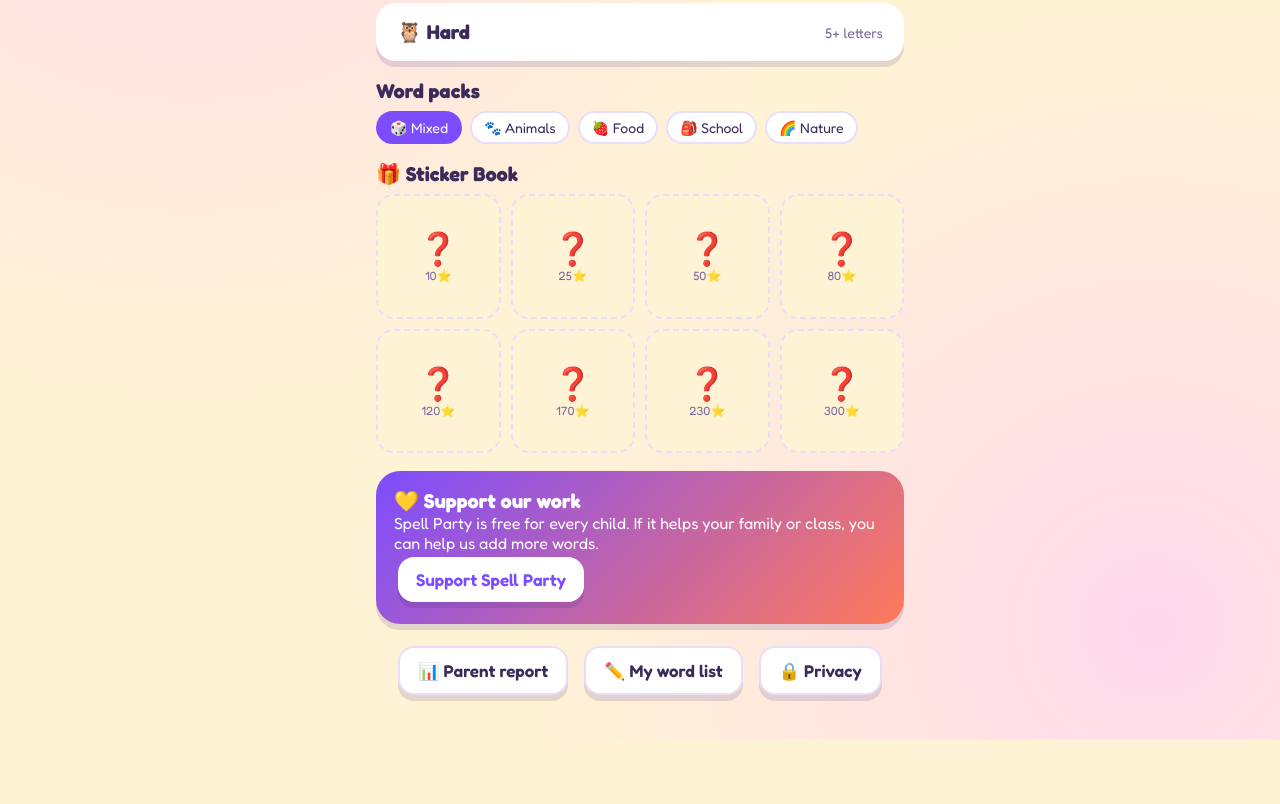
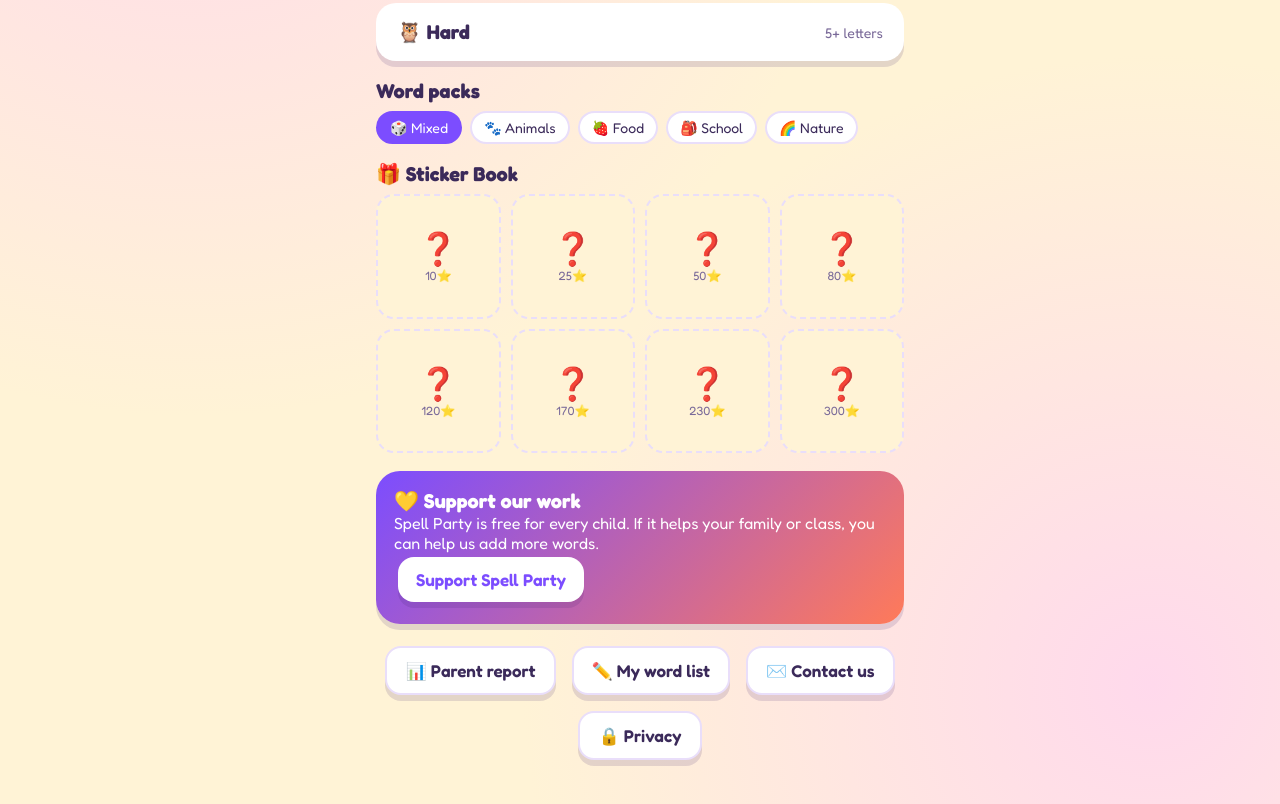
Before and after one commit to danep12/spell-party, a plain HTML site: page index.html in a window 1280 px wide. Shown: the part 390-1194 px from the top of the page. Before the commit the page ends 1129 px from the top, so only its background shows below. Drawn offline with Linux system fonts and the light colour scheme.

Commit message:
Spell-party

```diff
--- a/index.html
+++ b/index.html
@@ -49,7 +49,7 @@ const ST=[[10,"🦄"],[25,"🐲"],[50,"🚀"],[80,"🌈"],[120,"🦖"],[170,"
 const PK=[["m","🎲 Mixed"],["a","🐾 Animals"],["f","🍓 Food"],["s","🎒 School"],["n","🌈 Nature"]];
 // Fill these in: bank details and links show on the Support page only when set.
 const SUPPORT={holder:"",bank:"",acct:"",extra:"",cur:"",links:[]}; // links: [["Pay by card","https://..."]]
-const CONTACT={email:"",whatsapp:""};
+const CONTACT={email:"dgr8tcocepttech@gmail.com",whatsapp:"+2347068923757",site:"https://thedctech3.wordpress.com"};
 const CT=()=>[CONTACT.email&&`Email: <a href="mailto:${CONTACT.email}">${CONTACT.email}</a>`,CONTACT.whatsapp&&`WhatsApp: ${CONTACT.whatsapp}`].filter(Boolean).join("<br>")||"Questions or word requests? Contact details coming soon.";
 let S={kids:[],cur:0,pre:true,list:""},V="home",P="m",G={},gate=null,R={};
 try{R=JSON.parse(localStorage.getItem("spellparty1")||"{}")}catch(e){}
@@ -61,7 +61,7 @@ const $=document.getElementById("app"),go=v=>{V=v;draw();scrollTo(0,0)};
 const say=t=>{try{speechSynthesis.cancel();const u=new SpeechSynthesisUtterance(t);u.rate=.8;speechSynthesis.speak(u)}catch(e){}};
 const shuf=a=>{a=[...a];for(let i=a.length-1;i>0;i--){const j=Math.random()*(i+1)|0;[a[i],a[j]]=[a[j],a[i]]}return a};
 const custom=()=>(S.list||"").split(/[\n,]+/).map(x=>x.toLowerCase().replace(/[^a-z]/g,"")).filter(x=>x.length>1&&x.length<=10).map(w=>({w,e:"📝",p:"c"}));
-function draw(){$.innerHTML=({home,play,rep,teach,prem,priv,pgate,kids,sup}[V])()}
+function draw(){$.innerHTML=({home,play,rep,teach,prem,priv,pgate,kids,sup,contact}[V])()}
 function head(){return `<div class="top"><span class="m">🦉</span><h1>SPELL PARTY</h1><span class="m">🐰</span><div class="mut">Listen, look, and spell the word!</div></div>`}
 function back(){return `<button class="btn g" onclick="go('home')">← Back</button>`}
 function home(){
@@ -71,13 +71,16 @@ const sb=ST.map(([n,e])=>S.stars>=n?`<div class="st got">${e}<small>${n}⭐</sma
 return head()+`<div class="chips"><span class="chip">⭐ ${S.stars} stars</span><span class="chip">🏅 Best ${S.best}</span><span class="chip" style="cursor:pointer" onclick="go('kids')">${K().av} ${K().name} ▾</span></div>${lv}
 <h2>Word packs</h2><div class="packs">${pk}</div><h2>🎁 Sticker Book</h2><div class="sb">${sb}</div>
 ${S.pre?"":`<div class="pre" style="margin-top:18px"><b style="font-size:20px">👑 Go Premium</b><div>Medium and Hard levels, word packs, teacher word lists and a parent report.</div><button class="btn" style="background:#fff;color:var(--pri)" onclick="go('pgate')">See what’s inside</button></div>`}
-<div class="pre" style="margin-top:18px"><b style="font-size:20px">💛 Support our work</b><div>Spell Party is free for every child. If it helps your family or class, you can help us add more words.</div><button class="btn" style="background:#fff;color:var(--pri)" onclick="go('sup')">Support Spell Party</button></div><div class="foot"><button class="btn g" onclick="go('${S.pre?"rep":"pgate"}')">📊 Parent report</button><button class="btn g" onclick="go('${S.pre?"teach":"pgate"}')">✏️ My word list</button><button class="btn g" onclick="go('priv')">🔒 Privacy</button></div>`}
+<div class="pre" style="margin-top:18px"><b style="font-size:20px">💛 Support our work</b><div>Spell Party is free for every child. If it helps your family or class, you can help us add more words.</div><button class="btn" style="background:#fff;color:var(--pri)" onclick="go('sup')">Support Spell Party</button></div><div class="foot"><button class="btn g" onclick="go('${S.pre?"rep":"pgate"}')">📊 Parent report</button><button class="btn g" onclick="go('${S.pre?"teach":"pgate"}')">✏️ My word list</button><button class="btn g" onclick="go('contact')">✉️ Contact us</button><button class="btn g" onclick="go('priv')">🔒 Privacy</button></div>`}
 function kids(){return back()+`<h2>👧 Players</h2>`+S.kids.map(k=>{const a=k.tot?Math.round(k.ok/k.tot*100):0;return `<div class="card hdr" style="margin:8px 0"><div><b style="font-size:20px">${k.av} ${k.name}</b>${k.id==S.cur?" ✅":""}<div class="mut">⭐ ${k.stars} · ${a}% correct</div></div><div><button class="btn" onclick="setKid(${k.id})">Play</button>${S.kids.length>1?`<button class="btn g" onclick="delKid(${k.id})">🗑️</button>`:""}</div></div>`}).join("")+`<div class="card"><b>Add a player</b><p class="mut">Use a first name or nickname. It stays on this device.</p><input id="kn" maxlength="14" placeholder="Name"><div class="row"><button class="btn o" onclick="addKid()">＋ Add player</button></div></div>`}
 function setKid(i){S.cur=i;save();go("home")}
 function addKid(){const n=document.getElementById("kn").value.replace(/[<>&"'`]/g,"").trim().slice(0,14)||"Player "+(S.kids.length+1),id=Date.now();S.kids.push({id,name:n,av:["🦊","🐼","🐯","🦄","🐸","🐙","🦁","🐨"][S.kids.length%8],stars:0,best:0,tot:0,ok:0,miss:{}});S.cur=id;save();go("home")}
 function delKid(i){if(!confirm("Remove this player and their progress?"))return;S.kids=S.kids.filter(k=>k.id!=i);if(S.cur==i)S.cur=S.kids[0].id;save();draw()}
 function sup(){const g=SUPPORT,row=(l,v)=>v?`<div class="card" style="margin:6px 0;padding:10px 14px"><small class="mut">${l}</small><div><b>${v}</b> <button class="btn g" style="padding:4px 10px;font-size:14px" onclick="navigator.clipboard&&navigator.clipboard.writeText('${v}');this.textContent='Copied ✓'">Copy</button></div></div>`:"";
 return back()+`<h2>💛 Support our work</h2><div class="card"><p>Every feature of Spell Party is free. If it helps your child or class, a gift of any size helps us add new words, pictures and levels. Thank you!</p>${g.links.map(([n,u])=>`<a class="btn o" style="display:inline-block;text-decoration:none" href="${u}" target="_blank" rel="noopener">${n}</a>`).join("")}${g.acct?`<h2>Bank transfer${g.cur?" ("+g.cur+")":""}</h2>`+row("Account name",g.holder)+row("Bank",g.bank)+row("Account number / IBAN",g.acct)+row("Routing / sort code / SWIFT",g.extra):""}${g.acct||g.links.length?"":'<p class="mut">Support options are coming soon.</p>'}</div>`}
+function contact(){const c=CONTACT,w=c.whatsapp.replace(/\D/g,"");
+return back()+`<h2>✉️ Contact us</h2><div class="card"><p>Questions, word requests or school enquiries? We’d love to hear from you.</p><div class="row">${c.whatsapp?`<a class="btn o" style="text-decoration:none" href="https://wa.me/${w}" target="_blank" rel="noopener">💬 WhatsApp</a>`:""}${c.email?`<a class="btn" style="text-decoration:none" href="mailto:${c.email}?subject=Spell%20Party">📧 Email</a>`:""}${c.site?`<a class="btn g" style="text-decoration:none" href="${c.site}" target="_blank" rel="noopener">🌐 Website</a>`:""}</div></div><div class="card"><b>Send a message</b><input id="cn" placeholder="Your name" style="margin:8px 0"><textarea id="cm" rows="4" placeholder="Your message"></textarea><div class="row"><button class="btn o" onclick="sendMsg()">Send by email</button></div><p class="mut">This opens your email app with your message ready to send.</p></div>`}
+function sendMsg(){const m=document.getElementById("cm").value+"\n\n"+document.getElementById("cn").value;location.href="mailto:"+CONTACT.email+"?subject="+encodeURIComponent("Spell Party message")+"&body="+encodeURIComponent(m)}
 function start(l){G={lv:l,streak:0};next()}
 function next(){let pool=G.lv==3?custom():WL.filter(x=>lvl(x.w)==G.lv&&(P=="m"||x.p==P));if(!pool.length)pool=WL.filter(x=>lvl(x.w)==Math.min(G.lv,2));
 if(pool.length>1)pool=pool.filter(x=>x.w!=G.w);const x=pool[Math.random()*pool.length|0];
```
